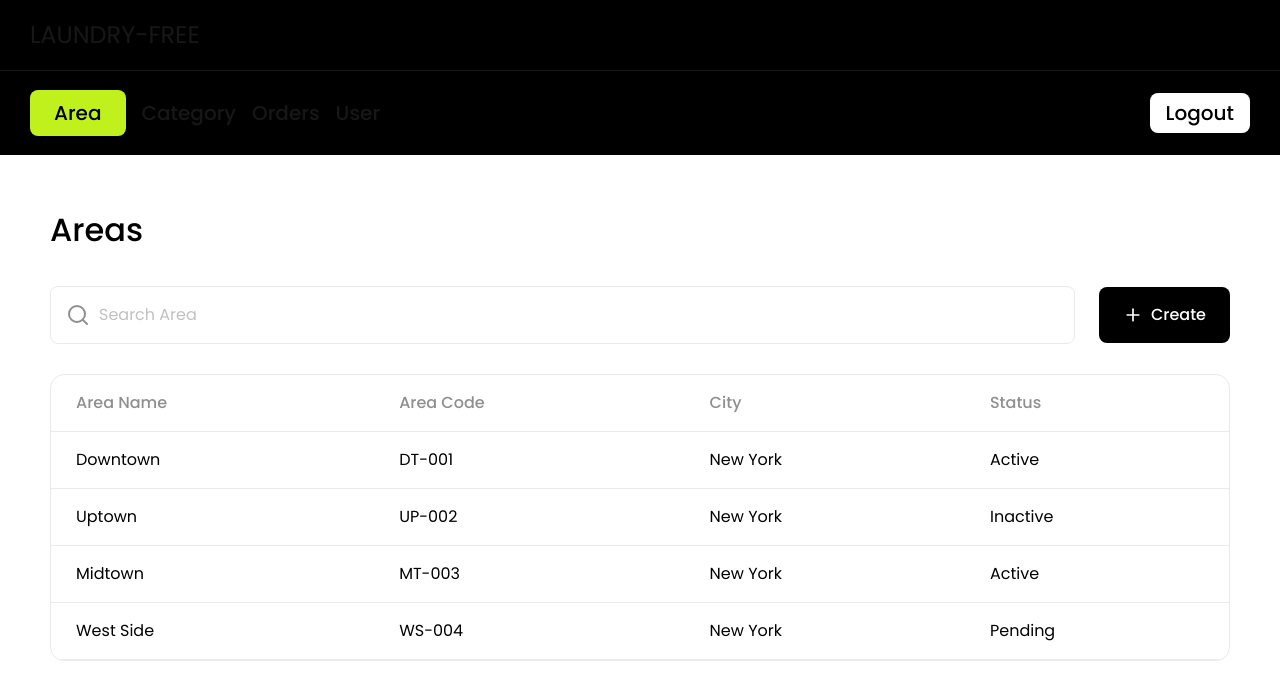
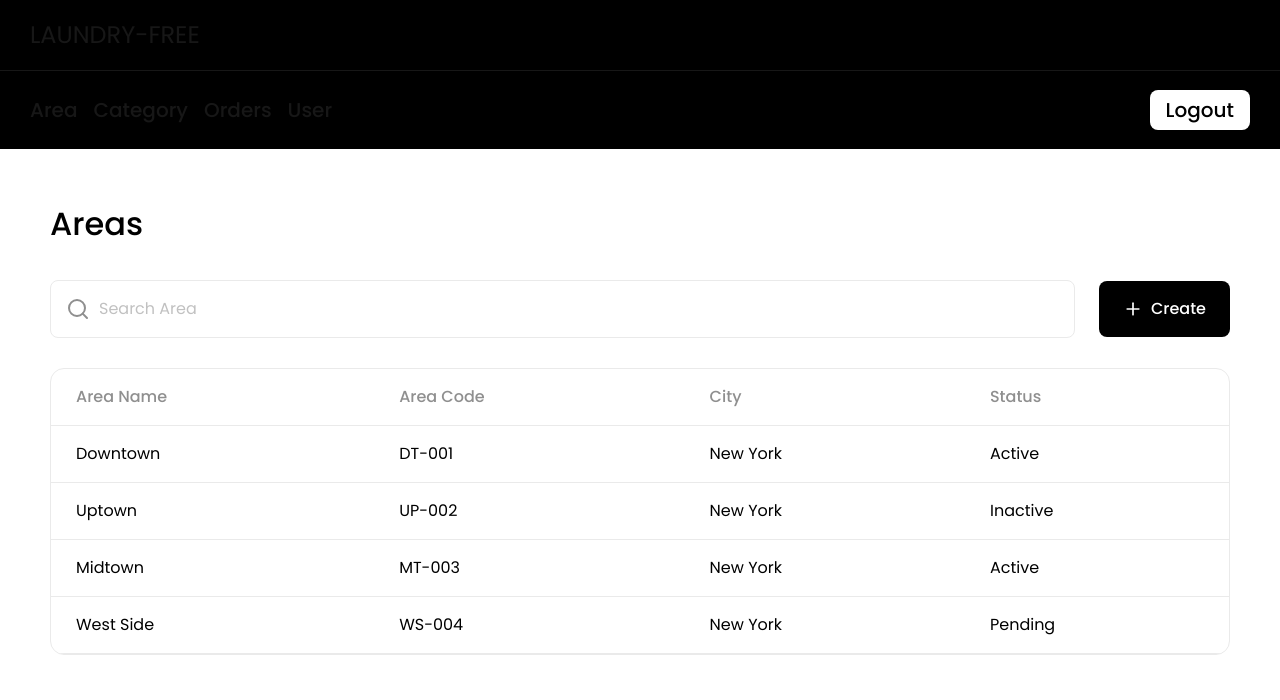
Before and after one commit to SheharyarTariq/lf_frontend, a Next.js app: page / in a window 1280 px wide. Shown: the top 700 px of the page. Built offline with nearby package versions, Linux system fonts and the light colour scheme.

Commit message:
added category page

```diff
--- /dev/null
+++ b/config.ts
@@ -0,0 +1,3 @@
+export const config = {
+    apiUrl: process.env.NEXT_PUBLIC_API_URL || "http://localhost:8000/",
+};
--- /dev/null
+++ b/src/app/actions.ts
@@ -0,0 +1,11 @@
+"use server";
+
+import { cookies } from "next/headers";
+
+export async function getTokens() {
+    const cookieStore = await cookies();
+    const accessToken = cookieStore.get("accessToken")?.value || "";
+    const refreshToken = cookieStore.get("refreshToken")?.value || "";
+
+    return { accessToken, refreshToken };
+}
--- a/src/app/page.tsx
+++ b/src/app/page.tsx
@@ -1,5 +1,3 @@
-"use client"
-import Button from "@/components/common/Button";
 import Area from "@/components/area";
 export default function Home() {
   return (
--- a/src/components/layout/header/index.tsx
+++ b/src/components/layout/header/index.tsx
@@ -1,5 +1,6 @@
 import React from 'react'
 import Button from '@/components/common/Button'
+import Link from 'next/link'
 function Header() {
     return (
         <>
@@ -12,8 +13,8 @@ function Header() {
                 <div className="flex items-center justify-between px-[30px] py-[19px]">
                     <div>
                         <div className="flex items-center gap-4 font-[500]">
-                            <Button variant='secondary' className='text-[20px]'>Area</Button>
-                            <p className='text-[20px]'>Category</p>
+                            <Link href="/" className='text-[20px]'>Area</Link>
+                            <Link href="/category" className='text-[20px]'>Category</Link>
                             <p className='text-[20px]'>Orders</p>
                             <p className='text-[20px]'>User</p>
                         </div>
```
